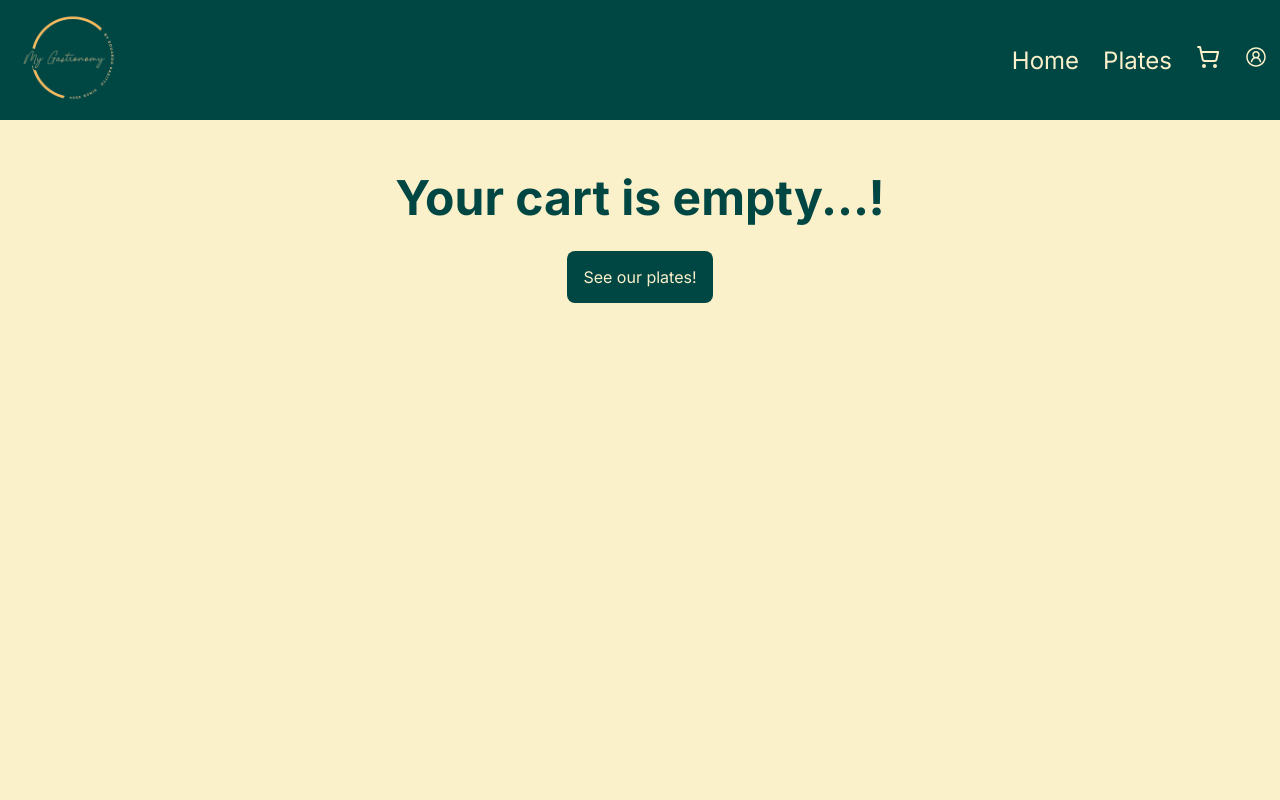
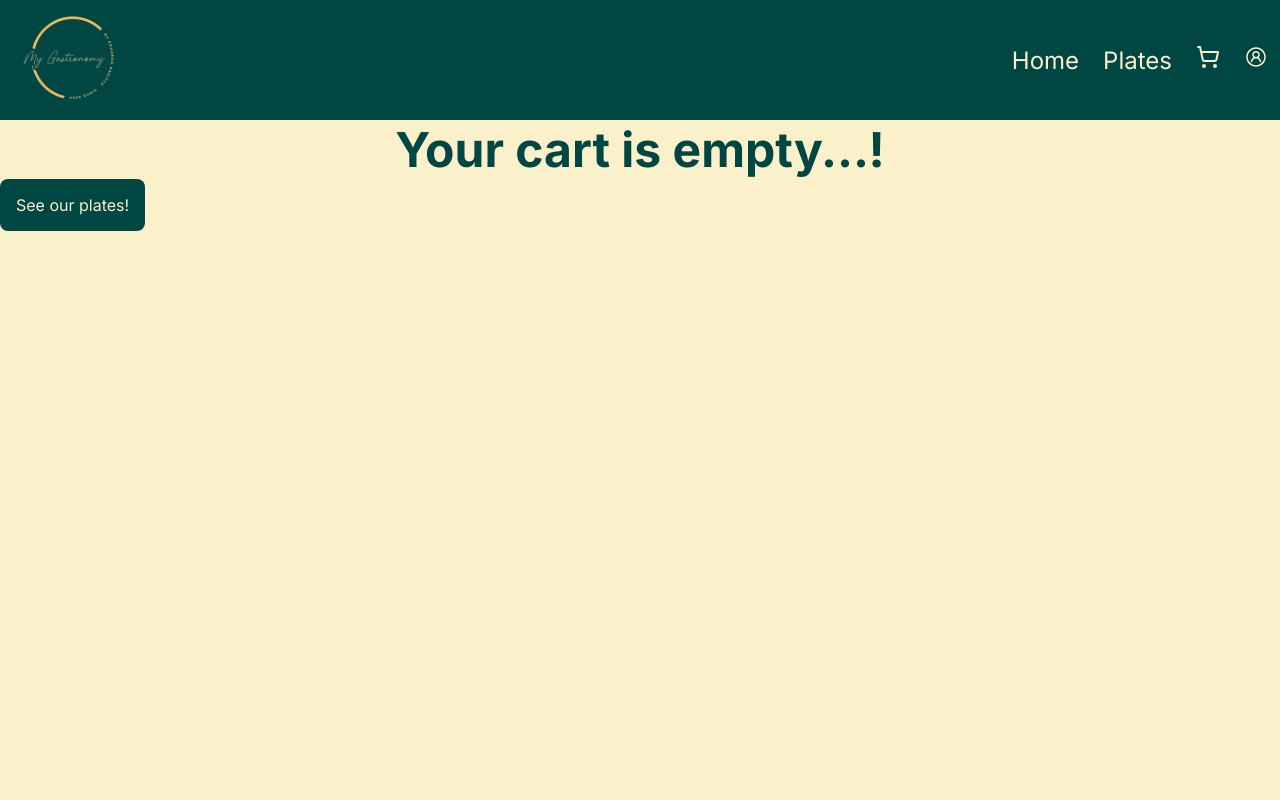
Before and after one commit to ecalazaes/ProjetoNodeReactJS, a React (Vite) app in the folder frontend/: page /cart in a window 1280 px wide. Shown: the top 800 px of the page. Built offline with nearby package versions, Linux system fonts and the light colour scheme.

Commit message:
Ajustes css

```diff
--- a/frontend/src/pages/cart/page.module.css
+++ b/frontend/src/pages/cart/page.module.css
@@ -20,7 +20,6 @@
 .pageContainer {
     display: flex;
     flex-direction: column;
-    /*align-items: center;*/
     gap: 2em;
 }
 
@@ -55,11 +54,19 @@
     background-color: #FF0000;
 }
 
-.cartContainer {
-    display: flex;
-    flex-direction: column;
-    justify-content: center;
-    align-items: center;
-    gap: 1em;
-    padding: 2em;
+h1 {
+    text-align: center;
 }
+
+
+@media screen and (max-width: 768px) {
+    .itemContainer {
+        grid-template-columns: repeat(1, auto);
+        padding: 0.25em;
+    }
+
+    .itemContainer img {
+        width: 70%;
+        margin: auto;
+    }
+}
```
